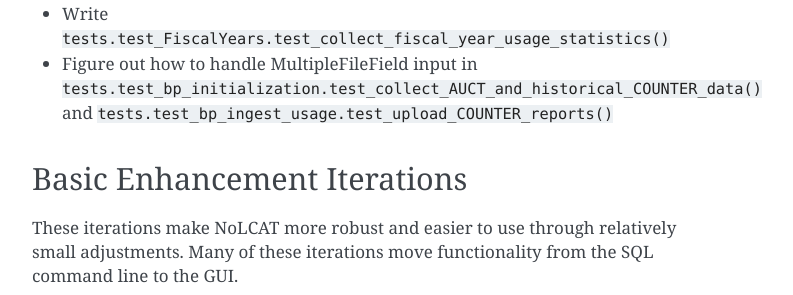
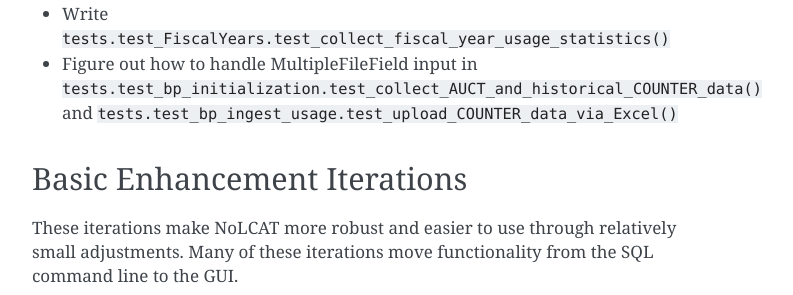
Before and after one commit to ereiskind/nolcat, a Sphinx documentation site: the page built from docs/source/roadmap.rst, in a window 1280 px wide and 900 px high, scrolled down 2600 px. Shown: the part 155-450 px from the top of the window, without its empty margins (388-1181 px from the left). Built offline with Sphinx 7.4.7, drawn with Linux system fonts in a browser that asks for light colours.

Commit message:
Commit missed function name change

```diff
--- a/docs/source/roadmap.rst
+++ b/docs/source/roadmap.rst
@@ -53,7 +53,7 @@
 * Write ``tests.test_FiscalYears.test_calculate_ARL_19()``
 * Write ``tests.test_FiscalYears.test_calculate_ARL_20()``
 * Write ``tests.test_FiscalYears.test_collect_fiscal_year_usage_statistics()``
-* Figure out how to handle MultipleFileField input in ``tests.test_bp_initialization.test_collect_AUCT_and_historical_COUNTER_data()`` and ``tests.test_bp_ingest_usage.test_upload_COUNTER_reports()``
+* Figure out how to handle MultipleFileField input in ``tests.test_bp_initialization.test_collect_AUCT_and_historical_COUNTER_data()`` and ``tests.test_bp_ingest_usage.test_upload_COUNTER_data_via_Excel()``
 
 Basic Enhancement Iterations
 ****************************
```
